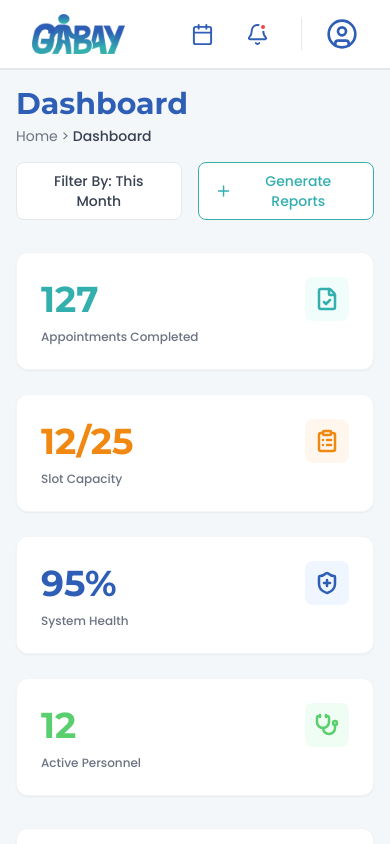
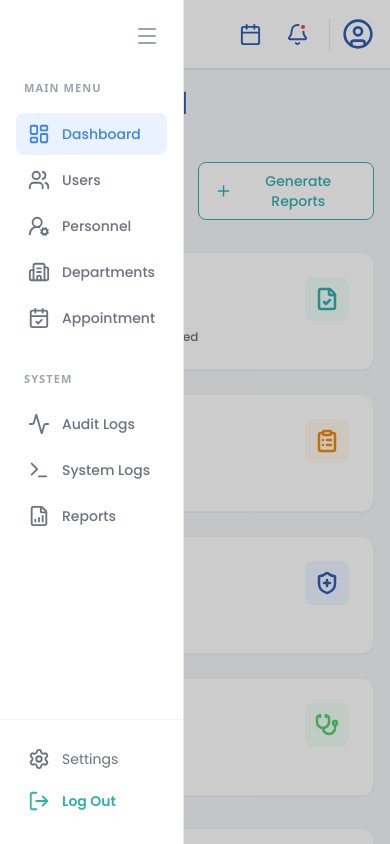
Before and after one commit to BiancaTelan/GABAY, a React (Vite) app in the folder frontend/: page /admin in a window 390 px wide. Built offline with nearby package versions, Linux system fonts and the light colour scheme.

Commit message:
updated sidebar animation

```diff
--- a/frontend/src/components/AdminHeader.jsx
+++ b/frontend/src/components/AdminHeader.jsx
@@ -1,15 +1,23 @@
-import { Bell, Calendar, UserCircle } from 'lucide-react';
+import { Bell, Calendar, UserCircle, Menu } from 'lucide-react';
 import gabayLogo from '../assets/gabayLogo.png';
 
-export default function AdminHeader() {
+export default function AdminHeader({ isCollapsed, setIsCollapsed }) {
   return (
-    <header className="h-full px-8 flex items-center justify-between bg-white border-b border-gray-200 transition-all">
-      <div className="flex items-center">
-        <img src={gabayLogo} alt="GABAY" className="h-10 w-auto object-contain" />
+    <header className="h-full px-4 md:px-8 flex items-center justify-between bg-white border-b border-gray-200 transition-all">
+      <div className="flex items-center gap-4">
+        {/* Burger Menu */}
+        <button
+          onClick={() => setIsCollapsed(!isCollapsed)}
+          className="p-2 hover:bg-gray-100 rounded-lg md:hidden text-gray-600 transition-colors"
+          aria-label="Toggle Menu"
+        >
+          <Menu size={24} />
+        </button>
+
+        <img src={gabayLogo} alt="GABAY" className="h-8 md:h-10 w-auto object-contain" />
       </div>
 
-
-      <div className="flex items-center gap-4">
+      <div className="flex items-center gap-2 md:gap-4">
         {/* Placeholder */}
         <div className="w-10 h-10 bg-gray-100 rounded-md hidden md:block"></div>
 
@@ -19,10 +27,11 @@ export default function AdminHeader() {
 
         <button className="p-2 text-gabay-blue hover:bg-blue-50 rounded-lg transition relative">
           <Bell size={23} />
+          {/* Notif */}
           <span className="absolute top-2 right-2.5 w-2 h-2 bg-red-500 border-2 border-white rounded-full"></span>
         </button>
 
-        <div className="h-8 w-[1px] bg-gray-200 mx-2"></div>
+        <div className="h-8 w-[1px] bg-gray-200 mx-1 md:mx-2"></div>
 
         <button className="flex items-center gap-2 group">
           <UserCircle size={32} className="text-gabay-blue group-hover:text-gabay-navy transition" />
--- a/frontend/src/components/AdminLayout.jsx
+++ b/frontend/src/components/AdminLayout.jsx
@@ -7,22 +7,38 @@ export default function AdminLayout() {
   const [isCollapsed, setIsCollapsed] = useState(false);
 
   return (
-    <div className="flex h-screen w-full bg-[#F4F7F9] overflow-hidden transition-all duration-300">
+    <div className="flex h-screen w-full bg-[#F4F7F9] overflow-hidden">
+
+      {/* MOBILE OVERLAY */}
+      {!isCollapsed && (
+        <div
+          className="fixed inset-0 bg-black/20 z-40 md:hidden"
+          onClick={() => setIsCollapsed(true)}
+        />
+      )}
 
       {/* SIDEBAR */}
-      <div className={`bg-white border-r border-gray-200 h-full transition-all duration-300 ${isCollapsed ? 'w-[80px]' : 'w-[260px]'} hidden md:block`}>
+      <div className={`bg-white border-r border-gray-200 z-50 overflow-hidden transition-all duration-300 ease-in-out
+
+        /* Mobile Setting */
+        fixed inset-y-0 left-0 transform md:relative md:translate-x-0
+        ${isCollapsed ? '-translate-x-full' : 'translate-x-0'}
+
+        /* Desktop Setting */
+        md:block
+        ${isCollapsed ? 'md:w-[80px]' : 'md:w-[260px]'}
+      `}>
         <AdminSidebar isCollapsed={isCollapsed} setIsCollapsed={setIsCollapsed} />
       </div>
 
       {/* RIGHT SECTION */}
       <div className="flex-1 flex flex-col min-w-0">
-
         {/* HEADER */}
       <div className="h-[70px] bg-white border-b border-gray-200">
         <AdminHeader isCollapsed={isCollapsed} setIsCollapsed={setIsCollapsed} />
       </div>
 
-        {/* MAIN*/}
+        {/* MAIN */}
       <main className="flex-1 overflow-y-auto p-4 md:p-8">
         <Outlet />
         </main>
--- a/frontend/src/components/AdminSidebar.jsx
+++ b/frontend/src/components/AdminSidebar.jsx
@@ -10,26 +10,26 @@ export default function AdminSidebar({ isCollapsed, setIsCollapsed }) {
     {
       title: "MAIN MENU",
       items: [
-        { name: 'Dashboard', path: '/admin', icon: <LayoutDashboard size={23} /> },
-        { name: 'Users', path: '/admin/users', icon: <Users size={23} /> },
-        { name: 'Personnel', path: '/admin/personnel', icon: <UserRoundCog size={23} /> },
-        { name: 'Departments', path: '/admin/departments', icon: <Building2 size={23} /> },
-        { name: 'Appointment', path: '/admin/appointments', icon: <CalendarCheck size={23} /> },
+        { name: 'Dashboard', path: '/admin', icon: <LayoutDashboard size={22} /> },
+        { name: 'Users', path: '/admin/users', icon: <Users size={22} /> },
+        { name: 'Personnel', path: '/admin/personnel', icon: <UserRoundCog size={22} /> },
+        { name: 'Departments', path: '/admin/departments', icon: <Building2 size={22} /> },
+        { name: 'Appointment', path: '/admin/appointments', icon: <CalendarCheck size={22} /> },
       ]
     },
     {
       title: "SYSTEM",
       items: [
-        { name: 'Audit Logs', path: '/admin/audit', icon: <Activity size={23} /> },
-        { name: 'System Logs', path: '/admin/system-logs', icon: <Terminal size={23} /> },
-        { name: 'Reports', path: '/admin/reports', icon: <FileBarChart size={23} /> },
+        { name: 'Audit Logs', path: '/admin/audit', icon: <Activity size={22} /> },
+        { name: 'System Logs', path: '/admin/system-logs', icon: <Terminal size={22} /> },
+        { name: 'Reports', path: '/admin/reports', icon: <FileBarChart size={22} /> },
       ]
     }
   ];
 
   return (
     <aside className="flex flex-col h-full py-6 transition-all duration-300">
-      {/* Menu Toggle - Now the main focus of the top sidebar */}
+      {/* Menu Toggle */}
       <div className={`px-6 mb-8 flex items-center ${isCollapsed ? 'justify-center' : 'justify-end'}`}>
         <Menu
           className="text-gray-400 cursor-pointer hover:text-[#3B82F6] transition-colors"
@@ -70,13 +70,13 @@ export default function AdminSidebar({ isCollapsed, setIsCollapsed }) {
         ))}
       </div>
 
-      <div className="px-4 mt-auto pt-6 border-t border-gray-100 space-y-1">
+      <div className="px-4 mt-auto pt-5 border-t border-gray-100 space-y-1">
         <button className={`flex items-center ${isCollapsed ? 'justify-center' : 'gap-3'} px-3 py-2 w-full font-poppins text-gray-500 hover:text-gray-900 text-sm transition-all`}>
-          <Settings size={23} />
+          <Settings size={22} />
           {!isCollapsed && <span>Settings</span>}
         </button>
         <button className={`flex items-center ${isCollapsed ? 'justify-center' : 'gap-3'} px-3 py-2 w-full font-poppins text-gabay-teal hover:bg-teal-50 rounded-lg text-sm transition-all font-semibold`}>
-          <LogOut size={23} />
+          <LogOut size={22} />
           {!isCollapsed && <span>Log Out</span>}
         </button>
       </div>
```
Lines whose indentation alone changed are shown as unchanged.
